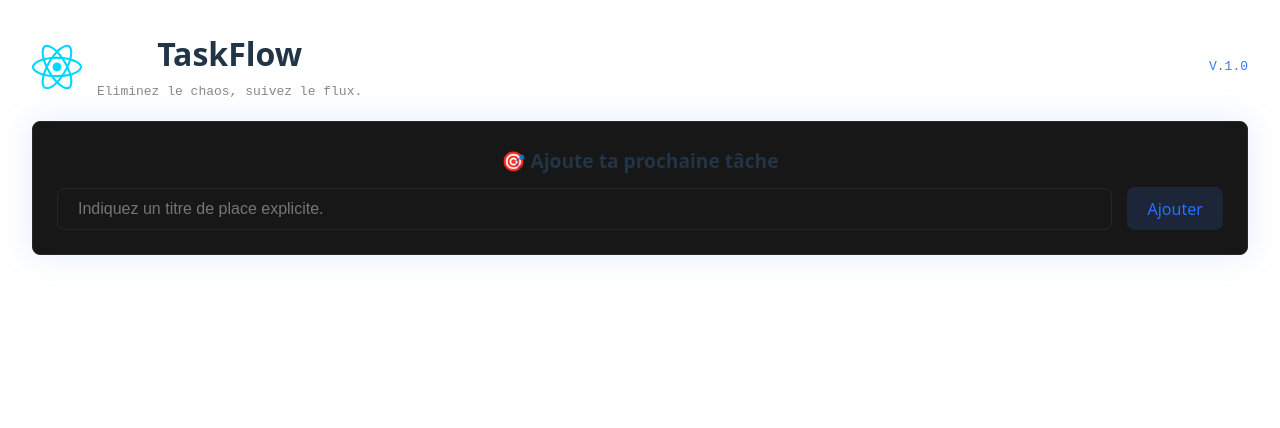
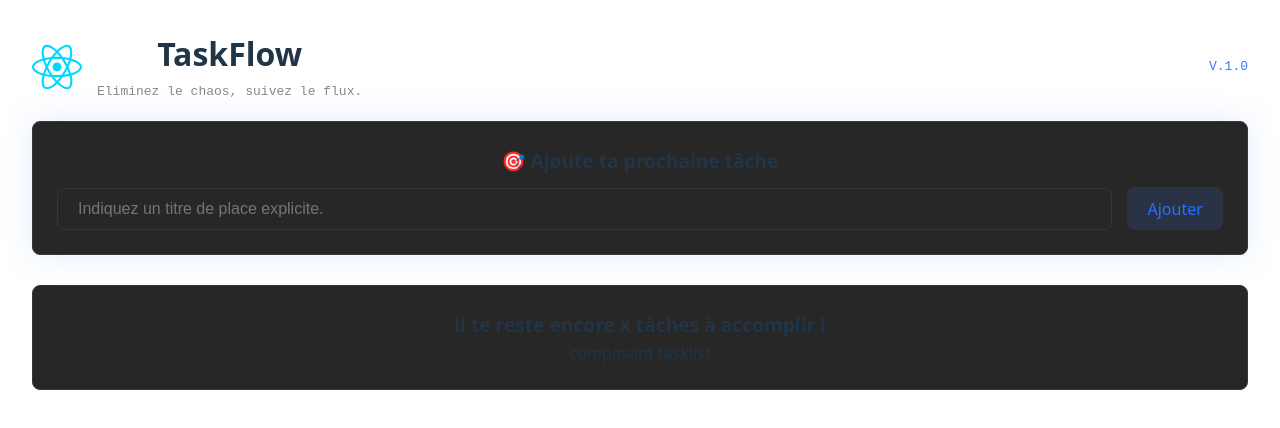
Before and after one commit to Jordan-Nsadisi/TaskFlow-cool-todo-app-, a React (Vite) app: page / in a window 1280 px wide. Shown: the top 428 px of the page. Built offline with nearby package versions, Linux system fonts and the light colour scheme.

Commit message:
create tasklist & refactor style

```diff
--- a/src/components/taskContainer.jsx
+++ b/src/components/taskContainer.jsx
@@ -2,12 +2,14 @@
 
 import { Header } from "./header/header"
 import { TaskInput } from "./taskInput/taskInput"
+import { TaskList } from "./taskList/taskList"
 
 export const TaskContainer = () => {
     return (
         <main>
             <Header />
             <TaskInput />
+            <TaskList />
         </main>
     )
 }
--- a/src/components/taskInput/taskInput.module.css
+++ b/src/components/taskInput/taskInput.module.css
@@ -15,8 +15,8 @@
 }
 
 .input {
-    background-color: #171717;
-    border: 1px solid #272727;
+    background-color: #272727;
+    border: 1px solid #373737;
     border-radius: 8px;
     font-size: 16px;
     height: 40px;
@@ -28,5 +28,5 @@
 .input:focus {
     outline: none;
     color: white;
-    border-color: rgba(59, 121, 246, 0.55) ;
+    border-color: rgba(59, 121, 246, 0.55);
 }
--- /dev/null
+++ b/src/components/taskList/taskList.jsx
@@ -0,0 +1,16 @@
+// le composant taskList est utilisé pour afficher la liste des tâches
+import styles from "./taskList.module.css"
+
+
+export const TaskList = () => {
+    return (
+        <div className='box'>
+            <h2 className={StyleSheet.title}>
+                il te reste encore x tâches à accomplir !
+            </h2>
+            <ul className={styles.container}>
+                composant tasklist
+            </ul>
+        </div>
+    )
+}
--- /dev/null
+++ b/src/components/taskList/taskList.module.css
@@ -0,0 +1,16 @@
+.title {
+    margin-bottom: 20px;
+}
+
+.container {
+    display: flex;
+    flex-direction: column;
+    gap: 10px;
+}
+
+.empyState {
+    display: flex;
+    align-items: center;
+    justify-content: center;
+    text-align: center;
+}
--- a/src/index.css
+++ b/src/index.css
@@ -21,9 +21,9 @@
 }
 
 .box {
-  background-color: #171717;
+  background-color: #272727;
   border-radius: 8px;
-  border: 1px solid #272727;
+  border: 1px solid #373737;
   padding: 24px;
 }
 
```
